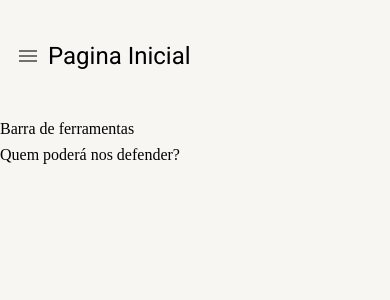
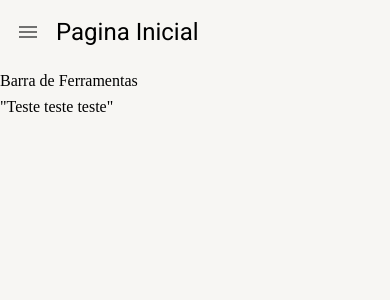
Before and after one commit to Joao-Galdino/react_project, a React (Create React App) app: page /pagina-inicial in a window 390 px wide. Shown: the top 300 px of the page. Built offline with nearby package versions, Linux system fonts and the light colour scheme.

Commit message:
feat: responsiveness of layout

```diff
--- a/src/pages/dashboard/Dashboard.tsx
+++ b/src/pages/dashboard/Dashboard.tsx
@@ -4,8 +4,8 @@
 export const Dashboard = () => {
 
     return(
-        <LayoutBaseDePagina titulo="Pagina Inicial">
-        Quem poderá nos defender?
+        <LayoutBaseDePagina titulo="Pagina Inicial" barraDeFerramentas={<>Barra de Ferramentas</>}>
+        "Teste teste teste"
         </LayoutBaseDePagina>
     );
 };
--- a/src/shared/layouts/LayoutBaseDePagina.tsx
+++ b/src/shared/layouts/LayoutBaseDePagina.tsx
@@ -1,36 +1,46 @@
+import { ReactNode } from "react";
 import { Icon, IconButton, Theme, Typography, useMediaQuery, useTheme } from "@mui/material";
 import { Box } from "@mui/system"
 import { useDrawerContext } from "../contexts";
 
 interface ILayoutBaseDePaginaProps {
-    children: React.ReactNode
-    titulo:string
+    children: React.ReactNode;
+    titulo:string;
+    barraDeFerramentas?: ReactNode;
 }
 
-export const LayoutBaseDePagina: React.FC<ILayoutBaseDePaginaProps> = ({children, titulo}) =>{
+export const LayoutBaseDePagina: React.FC<ILayoutBaseDePaginaProps> = ({children, titulo, barraDeFerramentas}) =>{
     const smDown = useMediaQuery((theme: Theme) => theme.breakpoints.down("sm"));
+    const mdDown = useMediaQuery((theme: Theme) => theme.breakpoints.down("md"));
     const theme = useTheme();;
 
     const { toggleDrawerOpen } = useDrawerContext();
 
     return (
         <Box height="100%" display="flex" flexDirection="column" gap={1} >
-            <Box padding={1} display="flex" alignItems="center" height={theme.spacing(12)}>
+            <Box padding={1} display="flex" alignItems="center" gap={1} height={theme.spacing(smDown ? 6 : mdDown ? 8 : 12)}>
                 {smDown && (
                     <IconButton onClick={toggleDrawerOpen}>
                         <Icon>menu</Icon>
                     </IconButton>
                 )}
-                <Typography variant="h5">
+                <Typography
+                    overflow="hidden"
+                    whiteSpace="nowrap"
+                    textOverflow="ellipsis"
+                    variant={smDown ? "h5" : mdDown ? "h4" : "h3"}
+                >
                 {titulo}
                 </Typography>
             </Box>
 
-            <Box>
-                Barra de ferramentas
-            </Box>
+            {barraDeFerramentas && (
+                <Box>
+                    {barraDeFerramentas}
+                </Box>
+            )}
 
-            <Box>
+            <Box flex={1} overflow="auto">
             {children}
             </Box>
         </Box>
```
